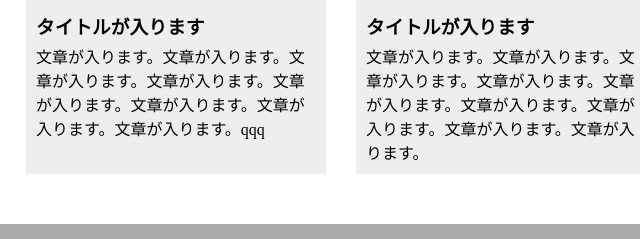
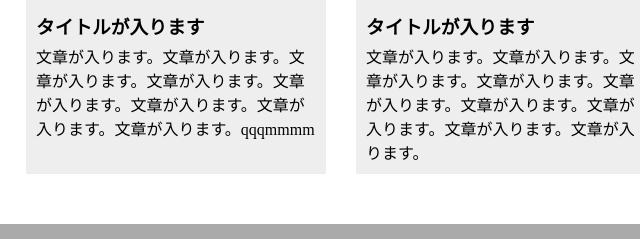
Before and after one commit to ito-yosihiro1407/1, a plain HTML site: page index.html in a window 1280 px wide. Shown: the part 263-502 px from the top of the page, 464-1104 px from the left. Drawn offline with Linux system fonts and the light colour scheme.

Commit message:
[update]index.html

```diff
--- a/index.html
+++ b/index.html
@@ -22,7 +22,7 @@
         <span class="step-num">step2</span>
         <h3 class="title">タイトルが入ります</h3>
         <p class="text">
-          文章が入ります。文章が入ります。文章が入ります。文章が入ります。文章が入ります。文章が入ります。文章が入ります。文章が入ります。qqq
+          文章が入ります。文章が入ります。文章が入ります。文章が入ります。文章が入ります。文章が入ります。文章が入ります。文章が入ります。qqqmmmm
         </p>
       </div>
 
```
